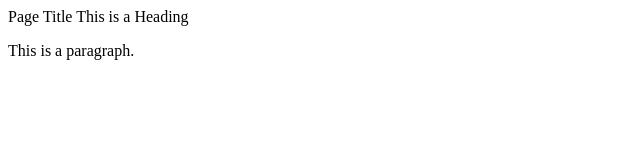
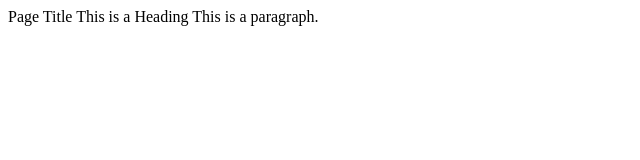
Before and after one commit to baigmdusama12/SlamBook, a plain HTML site: page index.html in a window 1280 px wide. Shown: the whole page, without its empty margins (0-640 px from the left). Drawn offline with Linux system fonts and the light colour scheme.

Commit message:
seventh commit

```diff
--- a/index.html
+++ b/index.html
@@ -6,7 +6,7 @@
 <Alhamdulillah>
 
 <AllahuAkbar>This is a Heading</h1>
-<p>This is a paragraph.</p>
+<La haula wala quwwata illa billa>This is a paragraph.</p>
 
 </body>
 </html>
```
